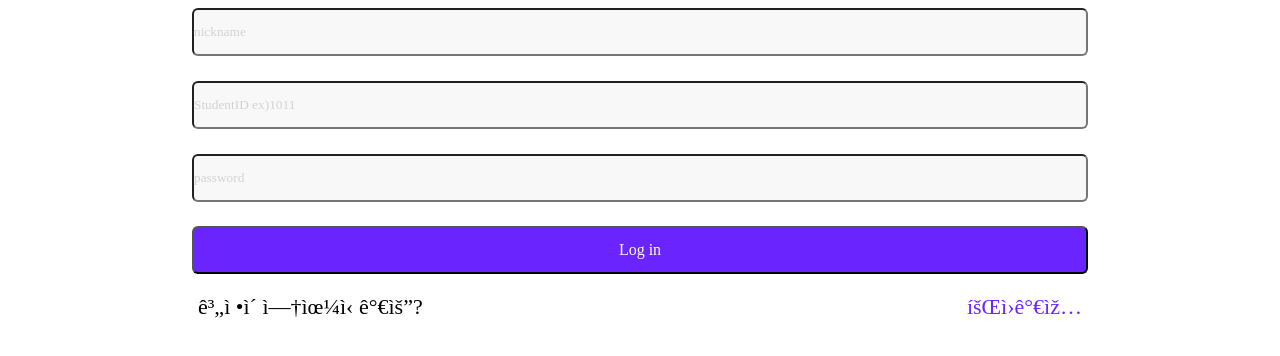
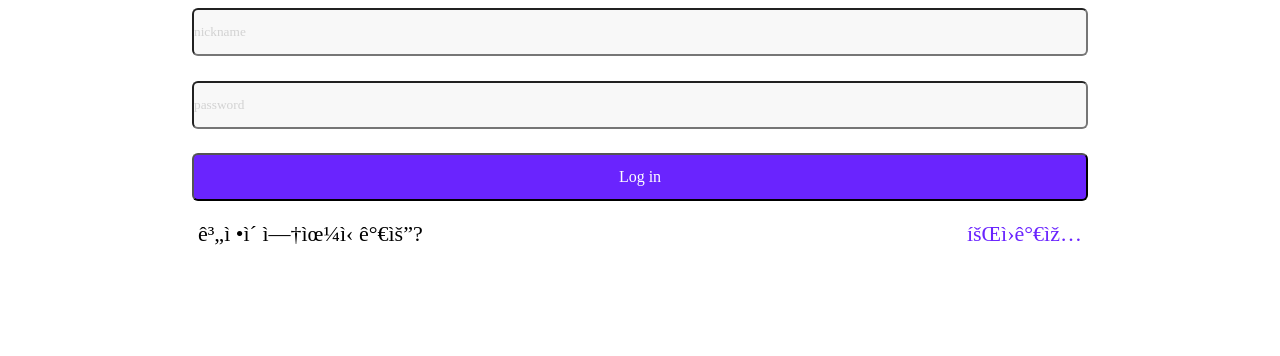
Before and after one commit to hy2n/daejeonsi, a website: page public/login.html in a window 1280 px wide. Shown: the part 168-524 px from the top of the page. Drawn offline with Linux system fonts and the light colour scheme; a web font is replaced by a local one.

Commit message:
정적 로그인html 학번 입력 input삭제. 학번은 가입할때만 받으면 될듯

```diff
--- a/public/login.html
+++ b/public/login.html
@@ -164,7 +164,6 @@ label > p {
             <h2 id="logT">Log in</h2>
             <form method="post" action="/api_login" id="login-form">
               <input type="text" name="name" required placeholder="nickname">
-              <input type="text" name="id" required placeholder="StudentID ex)1011">
               <input type="password" name="password" required placeholder="password">
               <input type="submit" value="Log in">
             </form>
```
